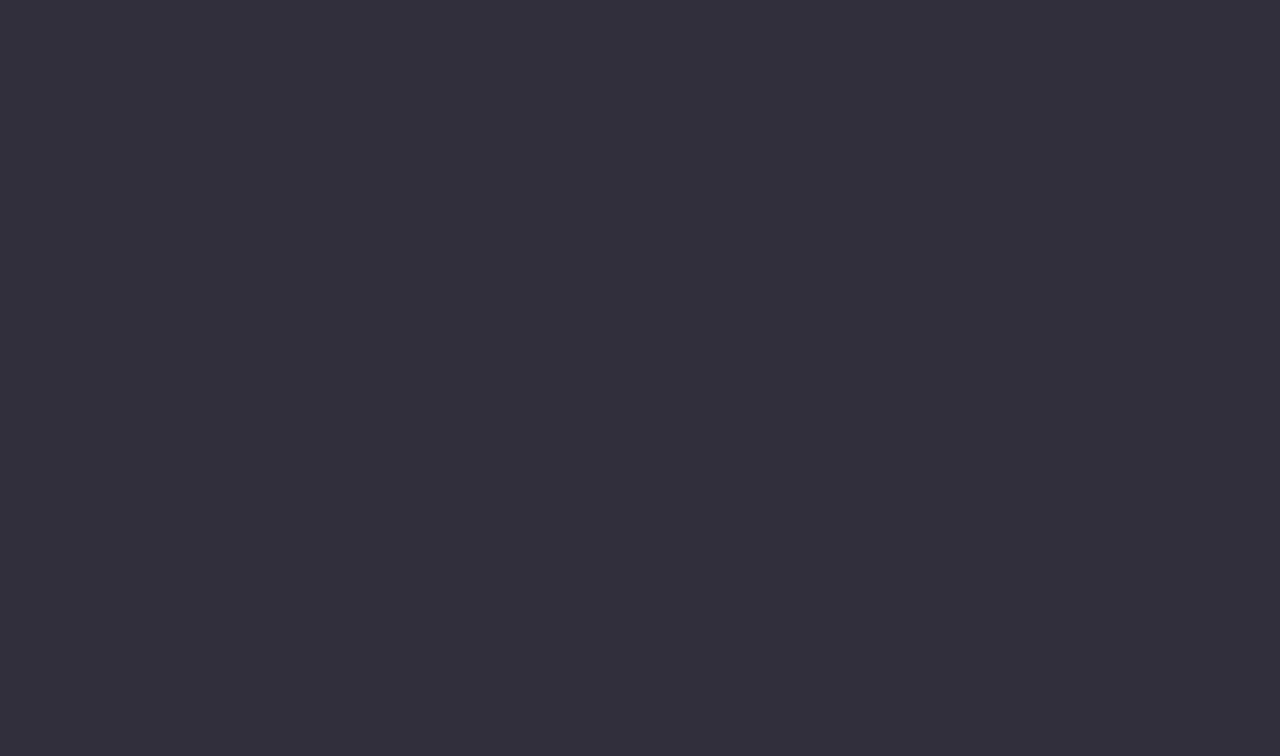
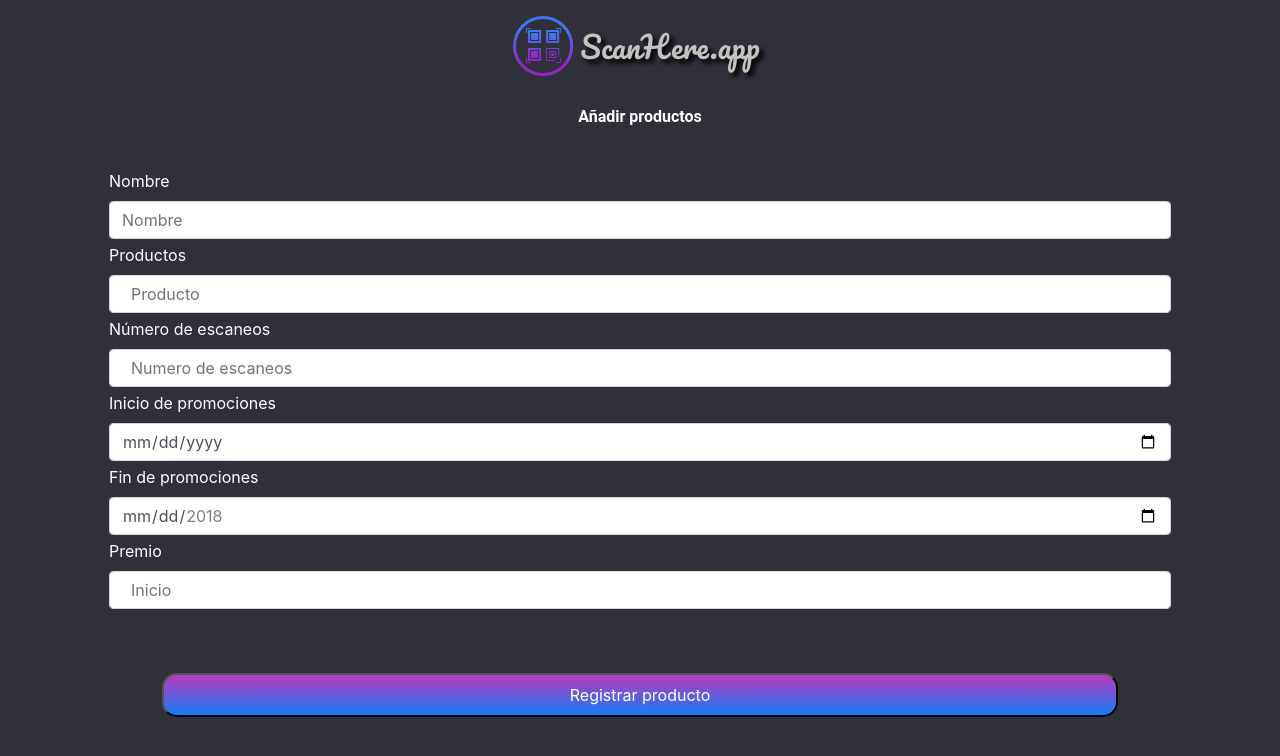
Before and after one commit to LeMarblue/ToolchainScanHereApp, a React (Create React App) app: page /addPromo in a window 1280 px wide. Shown: the top 756 px of the page. Built offline with nearby package versions, Linux system fonts and the light colour scheme.

Commit message:
Add FormProduct and FormPromo

```diff
--- a/src/App.js
+++ b/src/App.js
@@ -8,6 +8,9 @@ import 'bootstrap/dist/css/bootstrap.min.css'
 // import Login from './Components/Login'
 import Home from './pages/Home'
 import Login from './pages/Login'
+import SigIn from './pages/SignUp'
+import FormProducts from './pages/FormProducts'
+import FormPromo from './pages/FormPromo'
 
 function App () {
   return (
@@ -20,9 +23,15 @@ function App () {
           <Route exact path='/login'>
             <Login />
           </Route>
-          {/* <Route exact path='/sigin'>
+          <Route exact path='/sigin'>
             <SigIn />
-          </Route> */}
+          </Route>
+          <Route exact path='/addProduct'>
+            <FormProducts />
+          </Route>
+          <Route exact path='/addPromo'>
+            <FormPromo />
+          </Route>
         </Switch>
       </div>
     </Router>
--- /dev/null
+++ b/src/pages/FormProducts/index.js
@@ -0,0 +1,61 @@
+import React, { Component } from 'react'
+import Header from '../../Components/Header'
+import { Form } from 'react-bootstrap'
+
+export default class FormProducts extends Component {
+  constructor (props) {
+    super(props)
+    this.state = {
+      Nombre: '',
+      SKU: '',
+      Precio: '',
+      Moneda: ''
+    }
+  }
+
+  handleInput ({ target: { name, value } }) {
+    this.setState({
+      [name]: value
+    })
+  }
+
+  handleSubmit (event) {
+    event.preventDefault()
+    console.log('envoandp datos')
+    const { Nombre, SKU, Precio, Moneda } = this.state
+    const dataCredentials = {
+      Nombre,
+      SKU,
+      Precio,
+      Moneda
+    }
+    this.props.validateCredentials(dataCredentials)
+  }
+
+  render () {
+    const { Nombre, SKU, Precio, Moneda } = this.state
+    return (
+      <div className='container'>
+        <Header />
+        <div className='form'>
+          <div className='my-4 title d-flex justify-content-center font-weight-bold'>
+            <p>Añadir productos</p>
+          </div>
+          <Form className='px-4'>
+            <Form.Group controlId='formBasicEmail'>
+              <Form.Label className='d-flex justify-content-start'>Nombre</Form.Label>
+              <Form.Control type='nombre' id='nombre' className='form-control mb-1' placeholder='  Nombre   ' value={Nombre} onChange={this.handleInput} />
+              <Form.Label className='d-flex justify-content-start'>SKU</Form.Label>
+              <Form.Control type='sku' id='sku' className='form-control mb-1' placeholder='  SKU  ' value={SKU} onChange={this.handleInput} />
+              <Form.Label className='d-flex justify-content-start'>Precio</Form.Label>
+              <Form.Control type='precio' id='precio' className='form-control mb-1' placeholder='  $ 0.00  ' value={Precio} onChange={this.handleInput} />
+              <Form.Label className='d-flex justify-content-start'>Moneda</Form.Label>
+              <Form.Control type='moneda' id='moneda' className='form-control mb-1' placeholder='  MXN  ' value={Moneda} onChange={this.handleInput} />
+            </Form.Group>
+            <button type='submit' className='my-5 mt-3 px-4 button py-2'>Registrar producto</button>
+          </Form>
+        </div>
+      </div>
+    )
+  }
+}
--- /dev/null
+++ b/src/pages/FormPromo/index.js
@@ -0,0 +1,69 @@
+import React, { Component } from 'react'
+import Header from '../../Components/Header'
+import { Form } from 'react-bootstrap'
+
+export default class FormPromo extends Component {
+  constructor (props) {
+    super(props)
+    this.state = {
+      NombrePromo: '',
+      Productos: '',
+      NumEscan: '',
+      InicioPromo: '',
+      FinPromo: '',
+      Premio: ''
+    }
+  }
+
+  handleInput ({ target: { name, value } }) {
+    this.setState({
+      [name]: value
+    })
+  }
+
+  handleSubmit (event) {
+    event.preventDefault()
+    console.log('envoandp datos')
+    const { NombrePromo, Productos, NumEscan, InicioPromo, FinPromo, Premio } = this.state
+    const dataCredentials = {
+      NombrePromo,
+      Productos,
+      NumEscan,
+      InicioPromo,
+      FinPromo,
+      Premio
+    }
+    this.props.validateCredentials(dataCredentials)
+  }
+
+  render () {
+    const { NombrePromo, Productos, NumEscan, InicioPromo, FinPromo, Premio } = this.state
+    return (
+      <div className='container'>
+        <Header />
+        <div className='form'>
+          <div className='my-4 title d-flex justify-content-center font-weight-bold'>
+            <p>Añadir productos</p>
+          </div>
+          <Form className='px-4'>
+            <Form.Group controlId='formBasicEmail'>
+              <Form.Label className='d-flex justify-content-start'>Nombre</Form.Label>
+              <Form.Control type='nombre' id='nombre' className='form-control mb-1' placeholder='Nombre' value={NombrePromo} onChange={this.handleInput} />
+              <Form.Label className='d-flex justify-content-start'>Productos</Form.Label>
+              <Form.Control type='productos' id='productos' className='form-control mb-1' placeholder='  Producto  ' value={Productos} onChange={this.handleInput} />
+              <Form.Label className='d-flex justify-content-start'>Número de escaneos</Form.Label>
+              <Form.Control type='numEscanos' id='numEscaneos' className='form-control mb-1' placeholder='  Numero de escaneos  ' value={NumEscan} onChange={this.handleInput} />
+              <Form.Label className='d-flex justify-content-start'>Inicio de promociones</Form.Label>
+              <Form.Control type='date' id='start' name='trip-start' min='2019-06-01' max='2020-12-31' className='form-control mb-1' placeholder='  Inicio  ' value={InicioPromo} onChange={this.handleInput} />
+              <Form.Label className='d-flex justify-content-start'>Fin de promociones</Form.Label>
+              <Form.Control type='date' id='start' name='trip-start' min='2018-01-01' max='2018-12-31' className='form-control mb-1' placeholder='  Inicio  ' value={FinPromo} onChange={this.handleInput} />
+              <Form.Label className='d-flex justify-content-start'>Premio</Form.Label>
+              <Form.Control type='' id='Inicio de promos' className='form-control mb-1' placeholder='  Inicio  ' value={Premio} onChange={this.handleInput} />
+            </Form.Group>
+            <button type='submit' className='my-5 mt-3 px-4 button py-2'>Registrar producto</button>
+          </Form>
+        </div>
+      </div>
+    )
+  }
+}
--- a/src/pages/Home/Home.css
+++ b/src/pages/Home/Home.css
@@ -3,10 +3,10 @@
   color: white;
 }
 
-.img {
+/* .img {
 
   margin-top: 25%;
-}
+} */
 
 .button {
   background-image: linear-gradient(#B93ABC, #157CF5);
@@ -14,6 +14,14 @@
   border-radius: 15px;
   margin-bottom: 20px;
 }
+
+/* .btn {
+  color: white;
+}
+
+.btn :hover {
+  color: red
+} */
 
 /* .imgsh{
   margin-top: 20px;
--- a/src/pages/Home/index.js
+++ b/src/pages/Home/index.js
@@ -16,8 +16,9 @@ export default class index extends Component {
       <div className='container'>
         <div className='row justify-content-center align-items-center max-h'>
           <Header />
+
           <div className='col-12 img'>
-            <img src={logo} className='App-logo m-3' alt='logo' />
+            <img src={logo} className='App-logo mt-5' alt='logo' />
           </div>
 
           <div className='col-12 link'>
@@ -33,7 +34,7 @@ export default class index extends Component {
               <button type='button' className='px-4 button py-2'>Login</button>
             </Link>
 
-            <Link to='/sig' exact>
+            <Link to='/sigin' exact>
               <button type='button' className='px-4 button py-2'>Sign up</button>
             </Link>
           </div>
--- a/src/pages/Login/Login.css
+++ b/src/pages/Login/Login.css
@@ -1,3 +1,8 @@
-.form {
+/* .form {
   margin-top: 50px;
+} */
+
+.title {
+  font-family: Roboto;
+  font-style: normal;
 }
--- a/src/pages/Login/index.js
+++ b/src/pages/Login/index.js
@@ -18,6 +18,9 @@ export default class Login extends Component {
       <div className='container'>
         <Header />
         <div className='form'>
+          <div className='mt-5 title d-flex justify-content-center font-weight-bold'>
+            <p>Login</p>
+          </div>
           <Form>
             <Form.Group controlId='formBasicEmail'>
               <Form.Label>Email address</Form.Label>
--- /dev/null
+++ b/src/pages/SignUp/index.js
@@ -0,0 +1,69 @@
+import React, { Component } from 'react'
+import Header from '../../Components/Header'
+import { Form } from 'react-bootstrap'
+
+/* // css
+import './SignUn.css' */
+
+export default class SignIn extends Component {
+  constructor (props) {
+    super(props)
+    this.state = {
+      fullName: '',
+      phoneNum: '',
+      email: '',
+      password: '',
+      confirmPassword: '',
+      success: false
+    }
+  }
+
+  handleInput ({ target: { name, value } }) {
+    this.setState({
+      [name]: value
+    })
+  }
+
+  handleSubmit (event) {
+    event.preventDefault()
+    console.log('envoandp datos')
+    const { email, password, confirmPassword, fullName, phoneNum } = this.state
+    const dataCredentials = {
+      email,
+      password,
+      confirmPassword,
+      fullName,
+      phoneNum
+    }
+    this.props.validateCredentials(dataCredentials)
+  }
+
+  render () {
+    const { email, password, confirmPassword, fullName, phoneNum } = this.state
+    return (
+      <div className='container'>
+        <Header />
+        <div className='form'>
+          <div className='title d-flex justify-content-center font-weight-bold'>
+            <p>SignUp</p>
+          </div>
+          <Form className='px-4'>
+            <Form.Group controlId='formBasicEmail'>
+              <Form.Label className='d-flex justify-content-start'>Full Name</Form.Label>
+              <Form.Control type='fullName' id='fullName' className='form-control mb-1' placeholder='FullName' value={fullName} onChange={this.handleInput} />
+              <Form.Label className='d-flex justify-content-start'>Phone Num</Form.Label>
+              <Form.Control type='phoneNum' id='phoneNum' className='form-control mb-1' placeholder='00 00 00 00 00' value={phoneNum} onChange={this.handleInput} />
+              <Form.Label className='d-flex justify-content-start'>Email </Form.Label>
+              <Form.Control type='email' id='email' className='form-control mb-1' placeholder='Your email here' value={email} onChange={this.handleInput} />
+              <Form.Label className='d-flex justify-content-start'>Password</Form.Label>
+              <Form.Control type='password' id='password' className='form-control mb-1' placeholder='Password' value={password} onChange={this.handleInput} />
+              <Form.Label className='d-flex justify-content-start'>Confirm Password</Form.Label>
+              <Form.Control type='password' id='password' className='form-control mb-1' placeholder='*****' value={confirmPassword} onChange={this.handleInput} />
+            </Form.Group>
+            <button type='submit' className='m-3 px-4 button py-2'>SignUn</button>
+          </Form>
+        </div>
+      </div>
+    )
+  }
+}
```
Also changed, not shown: src/ServicesUser/userLogin.js (added, +18 -0 lines), src/pages/SignUp/SignUp.css (added).
